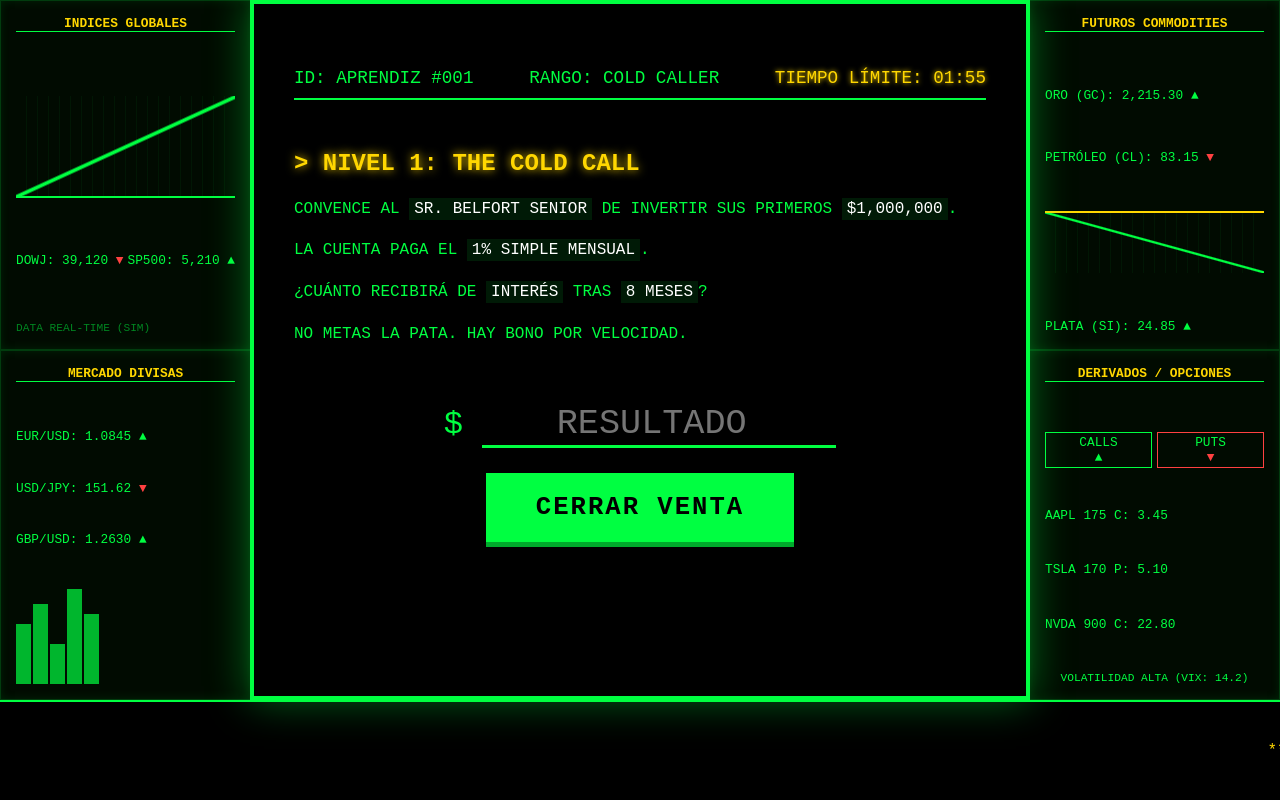
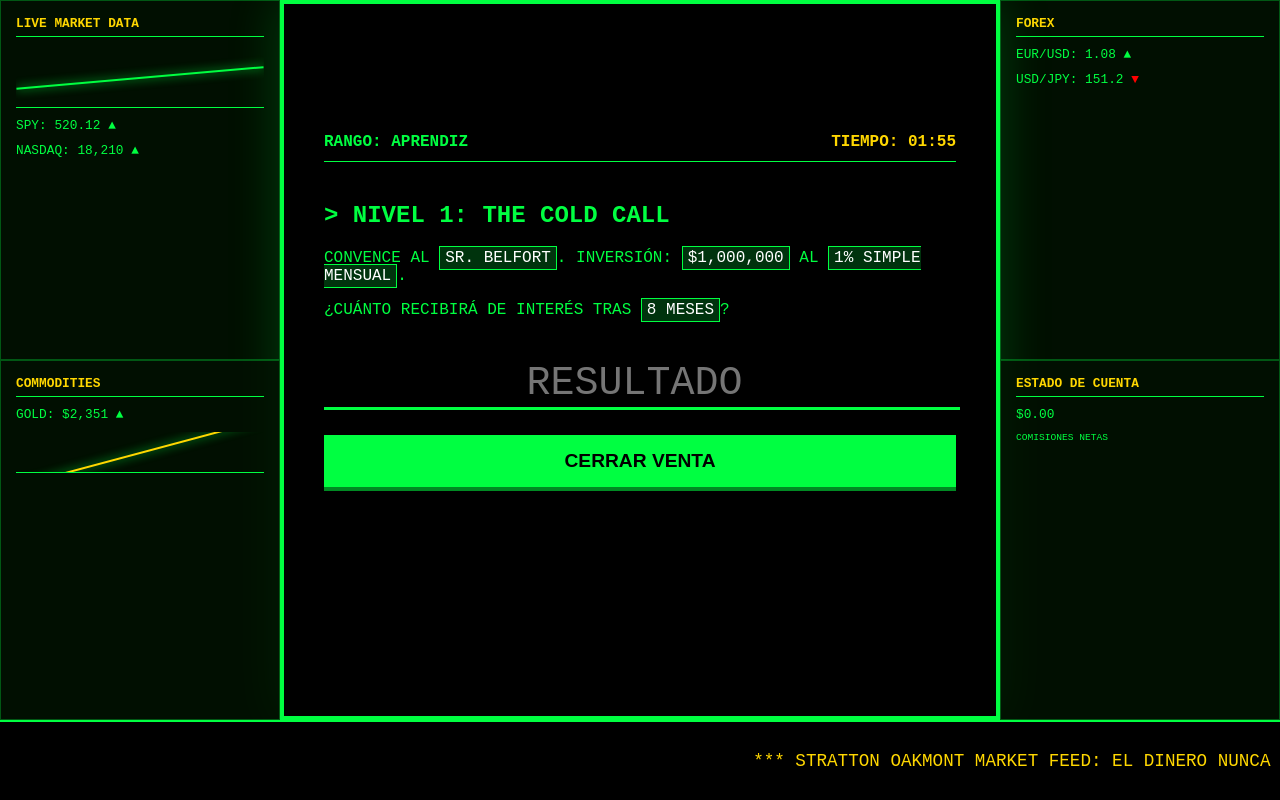
Before and after one commit to ssolanog69/junior-broker-game, a plain HTML site: page index.html in a window 1280 px wide. Drawn offline with Linux system fonts and the light colour scheme.

Commit message:
Update index.html

```diff
--- a/index.html
+++ b/index.html
@@ -2,257 +2,176 @@
 <html lang="es">
 <head>
     <meta charset="UTF-8">
-    <meta name="viewport" content="width=device-width, initial-scale=1.0">
     <title>Stratton Oakmont Jr. - Estación de Trading</title>
     <style>
-        /* --- ESTILOS DE LA ATMÓSFERA --- */
         :root {
-            --green: #00ff41; /* Verde CRT */
-            --gold: #ffd700; /* Dorado */
-            --bg: #030303;    /* Fondo casi negro */
-            --panel-bg: rgba(0, 20, 0, 0.5); /* Fondo paneles */
-            --font: 'Courier New', Courier, monospace;
+            --green: #00ff41; --gold: #ffd700; --bg: #030303;
+            --panel-bg: rgba(0, 20, 0, 0.7); --font: 'Courier New', monospace;
         }
 
         body {
-            background-color: var(--bg);
-            color: var(--green);
-            font-family: var(--font);
-            margin: 0;
-            height: 100vh;
-            display: grid;
-            /* Definimos la rejilla de 3x3: Paneles laterales y Centro */
-            grid-template-columns: 250px 1fr 250px;
-            grid-template-rows: 1fr 1fr 100px; /* Paneles altos, terminal central, pie */
-            text-transform: uppercase;
-            overflow: hidden; /* Sin scrolls */
+            background-color: var(--bg); color: var(--green); font-family: var(--font);
+            margin: 0; height: 100vh; display: grid;
+            grid-template-columns: 280px 1fr 280px; grid-template-rows: 1fr 1fr 80px;
+            text-transform: uppercase; overflow: hidden;
         }
 
-        /* --- ESTILOS COMUNES DE PANELES --- */
+        /* PANELES LATERALES */
         .panel {
-            background: var(--panel-bg);
-            border: 1px solid rgba(0, 255, 65, 0.2);
-            padding: 15px;
-            display: flex;
-            flex-direction: column;
-            justify-content: space-between;
-            font-size: 0.8rem;
-            box-shadow: inset 0 0 10px rgba(0, 255, 65, 0.1);
+            background: var(--panel-bg); border: 1px solid rgba(0, 255, 65, 0.3);
+            padding: 15px; display: flex; flex-direction: column; gap: 10px; font-size: 0.8rem;
+        }
+        .panel-title { color: var(--gold); border-bottom: 1px solid var(--green); padding-bottom: 5px; font-weight: bold; }
+        .chart-container { height: 60px; border-bottom: 1px solid var(--green); position: relative; overflow: hidden; }
+        .line { width: 100%; height: 2px; background: var(--green); position: absolute; top: 50%; transform: rotate(-5deg); box-shadow: 0 0 10px var(--green); }
+
+        /* TERMINAL CENTRAL */
+        #main-terminal {
+            grid-column: 2; grid-row: 1 / 3; border: 4px solid var(--green);
+            padding: 40px; background: rgba(0,0,0,0.95); box-shadow: 0 0 50px rgba(0, 255, 65, 0.2);
+            display: flex; flex-direction: column; justify-content: center;
         }
 
-        .panel-header {
-            border-bottom: 1px solid var(--green);
-            color: var(--gold);
-            font-weight: bold;
-            margin-bottom: 10px;
-            text-align: center;
+        .status-bar { display: flex; justify-content: space-between; margin-bottom: 20px; font-weight: bold; border-bottom: 1px solid var(--green); padding-bottom: 10px; }
+        .highlight { color: #fff; background: rgba(0, 255, 65, 0.2); padding: 2px 5px; border: 1px solid var(--green); }
+
+        /* INTERFAZ DE JUEGO */
+        .game-content { display: none; }
+        .active { display: block; }
+
+        input {
+            background: transparent; border: none; border-bottom: 3px solid var(--green);
+            color: var(--gold); font-family: var(--font); font-size: 2.5rem;
+            width: 100%; text-align: center; outline: none; margin: 25px 0;
         }
 
-        /* --- SIMULACIÓN DE GRÁFICOS (CSS PURO) --- */
-        .chart-line {
-            width: 100%;
-            height: 100px;
-            background: repeating-linear-gradient(90deg, transparent, transparent 10px, rgba(0,255,65,0.05) 10px, rgba(0,255,65,0.05) 11px),
-                        linear-gradient(to bottom right, transparent 49%, var(--green) 50%, var(--green) 51%, transparent 52%);
-            border-bottom: 2px solid var(--green);
+        button {
+            background: var(--green); color: black; border: none; padding: 15px 30px;
+            font-size: 1.2rem; font-weight: bold; cursor: pointer; transition: 0.3s;
+            box-shadow: 0 4px 0 #008a23; width: 100%;
         }
+        button:hover { background: var(--gold); box-shadow: 0 4px 0 #bfa300; }
+        button:active { transform: translateY(3px); box-shadow: 0 1px 0 #bfa300; }
 
-        .chart-bars {
-            display: flex;
-            align-items: flex-end;
-            gap: 2px;
-            height: 100px;
+        #ticker {
+            grid-column: 1 / 4; grid-row: 3; background: #000; border-top: 2px solid var(--green);
+            display: flex; align-items: center; white-space: nowrap; overflow: hidden;
+            color: var(--gold); font-size: 1.1rem;
         }
-        .bar { width: 15px; background: var(--green); opacity: 0.7; }
+        .ticker-move { animation: move 30s linear infinite; }
+        @keyframes move { from { transform: translateX(100%); } to { transform: translateX(-100%); } }
 
-        /* --- TERMINAL CENTRAL (EL JUEGO) --- */
-        #main-terminal {
-            grid-column: 2; /* Ocupa la columna central */
-            grid-row: 1 / 3; /* Ocupa las dos filas de arriba */
-            border: 4px solid var(--green);
-            padding: 40px;
-            box-shadow: 0 0 40px rgba(0, 255, 65, 0.4);
-            display: flex;
-            flex-direction: column;
-            justify-content: center;
-            background: rgba(0, 0, 0, 0.9);
-            z-index: 10;
-        }
-
-        .terminal-header {
-            display: flex;
-            justify-content: space-between;
-            border-bottom: 2px solid var(--green);
-            margin-bottom: 30px;
-            padding-bottom: 10px;
-            font-size: 1.1rem;
-        }
-
-        .timer { color: var(--gold); text-shadow: 0 0 5px var(--gold); }
-
-        .briefing h2 { color: var(--gold); text-shadow: 0 0 10px var(--gold); }
-        .briefing p { line-height: 1.6; }
-        .highlight { color: #fff; background-color: rgba(0, 255, 65, 0.1); padding: 2px 5px; }
-
-        .action-zone { margin-top: 40px; text-align: center; }
-        .input-group { font-size: 2rem; margin-bottom: 25px; }
-
-        input {
-            background: transparent; border: none;
-            border-bottom: 3px solid var(--green);
-            color: var(--gold); font-family: var(--font);
-            font-size: 2.2rem; width: 350px;
-            outline: none; text-align: center;
-        }
-
-        button#btnVenta {
-            background-color: var(--green); color: black;
-            border: none; padding: 20px 50px;
-            cursor: pointer; font-weight: bold;
-            font-family: var(--font); font-size: 1.6rem;
-            letter-spacing: 2px; transition: all 0.2s;
-            box-shadow: 0 5px 0 #00aa2c;
-        }
-        button#btnVenta:hover { background-color: var(--gold); box-shadow: 0 5px 0 #bfa300; }
-        button#btnVenta:active { transform: translateY(3px); box-shadow: 0 2px 0 #bfa300; }
-
-        #feedback { margin-top: 30px; font-size: 1.4rem; text-align: center; min-height: 60px; }
-        .success-msg { color: var(--gold); text-shadow: 0 0 10px var(--gold); }
-        .error-msg { color: #ff4141; text-shadow: 0 0 10px #ff4141; }
-
-        /* --- PANELES LATERALES ESPECÍFICOS --- */
-        #panel-bolsa    { grid-column: 1; grid-row: 1; border-right: none; }
-        #panel-divisas  { grid-column: 1; grid-row: 2; border-right: none; }
-        #panel-futuros  { grid-column: 3; grid-row: 1; border-left: none; }
-        #panel-opciones { grid-column: 3; grid-row: 2; border-left: none; }
-
-        /* --- PIE DE PÁGINA (TICKER) --- */
-        #market-ticker {
-            grid-column: 1 / 4; grid-row: 3;
-            background: #000; border-top: 2px solid var(--green);
-            display: flex; align-items: center;
-            overflow: hidden; white-space: nowrap;
-            color: var(--gold); font-size: 1rem;
-        }
-        .ticker-content { animation: scroll-ticker 30s linear infinite; }
-        @keyframes scroll-ticker {
-            0% { transform: translateX(100%); }
-            100% { transform: translateX(-100%); }
-        }
-
+        .feedback { margin-top: 20px; font-size: 1.2rem; text-align: center; font-weight: bold; min-height: 80px; }
     </style>
 </head>
 <body>
 
-    <div id="panel-bolsa" class="panel">
-        <div class="panel-header">INDICES GLOBALES</div>
-        <div class="chart-line"></div>
-        <div style="display:flex; justify-content:space-between;">
-            <span>DOWJ: 39,120 <span style="color:#ff4141">▼</span></span>
-            <span>SP500: 5,210 <span style="color:var(--green)">▲</span></span>
-        </div>
-        <div style="font-size:0.7rem; color:rgba(0,255,65,0.5)">DATA REAL-TIME (SIM)</div>
+    <div class="panel">
+        <div class="panel-title">LIVE MARKET DATA</div>
+        <div class="chart-container"><div class="line"></div></div>
+        <div>SPY: 520.12 <span style="color:var(--green)">▲</span></div>
+        <div>NASDAQ: 18,210 <span style="color:var(--green)">▲</span></div>
+    </div>
+    <div class="panel">
+        <div class="panel-title">FOREX</div>
+        <div>EUR/USD: 1.08 <span style="color:var(--green)">▲</span></div>
+        <div>USD/JPY: 151.2 <span style="color:red">▼</span></div>
     </div>
 
-    <div id="panel-divisas" class="panel">
-        <div class="panel-header">MERCADO DIVISAS</div>
-        <div>EUR/USD: 1.0845 <span style="color:var(--green)">▲</span></div>
-        <div>USD/JPY: 151.62 <span style="color:#ff4141">▼</span></div>
-        <div>GBP/USD: 1.2630 <span style="color:var(--green)">▲</span></div>
-        <div class="chart-bars">
-            <div class="bar" style="height:60%"></div>
-            <div class="bar" style="height:80%"></div>
-            <div class="bar" style="height:40%"></div>
-            <div class="bar" style="height:95%"></div>
-            <div class="bar" style="height:70%"></div>
+    <div id="main-terminal">
+        <div class="status-bar">
+            <span id="rank-display">RANGO: APRENDIZ</span>
+            <span id="timer" style="color:var(--gold)">TIEMPO: 02:00</span>
+        </div>
+
+        <div id="lvl1" class="game-content active">
+            <h2>> NIVEL 1: THE COLD CALL</h2>
+            <p>CONVENCE AL <span class="highlight">SR. BELFORT</span>. INVERSIÓN: <span class="highlight">$1,000,000</span> AL <span class="highlight">1% SIMPLE MENSUAL</span>.</p>
+            <p>¿CUÁNTO RECIBIRÁ DE INTERÉS TRAS <span class="highlight">8 MESES</span>?</p>
+            <input type="number" id="ans1" placeholder="RESULTADO">
+            <button onclick="checkAnswer(1)">CERRAR VENTA</button>
+            <div id="feed1" class="feedback"></div>
+        </div>
+
+        <div id="lvl2" class="game-content">
+            <h2>> NIVEL 2: EL NEGOCIADOR</h2>
+            <p>PAGARÉ DE <span class="highlight">$2,000,000</span>. VENCE EN <span class="highlight">8 MESES</span>.</p>
+            <p>TASA DE DESCUENTO: <span class="highlight">15% ANUAL</span>.</p>
+            <p>¿VALOR EFECTIVO HOY (DESCUENTO RACIONAL)?</p>
+            <input type="number" id="ans2" placeholder="0.00">
+            <button onclick="checkAnswer(2)">LIQUIDAR PAGARÉ</button>
+            <div id="feed2" class="feedback"></div>
         </div>
     </div>
 
-    <div id="main-terminal">
-        <div class="terminal-header">
-            <span>ID: APRENDIZ #001</span>
-            <span>RANGO: COLD CALLER</span>
-            <span id="timer" class="timer">TIEMPO LÍMITE: 02:00</span>
-        </div>
-
-        <div class="briefing">
-            <h2>> NIVEL 1: THE COLD CALL</h2>
-            <p>CONVENCE AL <span class="highlight">SR. BELFORT SENIOR</span> DE INVERTIR SUS PRIMEROS <span class="highlight">$1,000,000</span>.</p>
-            <p>LA CUENTA PAGA EL <span class="highlight">1% SIMPLE MENSUAL</span>.</p>
-            <p>¿CUÁNTO RECIBIRÁ DE <span class="highlight">INTERÉS</span> TRAS <span class="highlight">8 MESES</span>?</p>
-            <p>NO METAS LA PATA. HAY BONO POR VELOCIDAD.</p>
-        </div>
-
-        <div class="action-zone">
-            <div class="input-group">
-                <span>$</span>
-                <input type="number" id="answer" placeholder="RESULTADO" autocomplete="off">
-            </div>
-            <button id="btnVenta">CERRAR VENTA</button>
-        </div>
-
-        <div id="feedback"></div>
+    <div class="panel">
+        <div class="panel-title">COMMODITIES</div>
+        <div>GOLD: $2,351 <span style="color:var(--green)">▲</span></div>
+        <div class="chart-container" style="height:40px;"><div class="line" style="transform: rotate(-15deg); background:var(--gold);"></div></div>
+    </div>
+    <div class="panel">
+        <div class="panel-title">ESTADO DE CUENTA</div>
+        <div id="comisiones">$0.00</div>
+        <div style="font-size: 0.6rem;">COMISIONES NETAS</div>
     </div>
 
-    <div id="panel-futuros" class="panel">
-        <div class="panel-header">FUTUROS COMMODITIES</div>
-        <div>ORO (GC): 2,215.30 <span style="color:var(--green)">▲</span></div>
-        <div>PETRÓLEO (CL): 83.15 <span style="color:#ff4141">▼</span></div>
-        <div class="chart-line" style="height:60px; border-color:var(--gold); transform: scaleY(-1);"></div>
-        <div>PLATA (SI): 24.85 <span style="color:var(--green)">▲</span></div>
-    </div>
-
-    <div id="panel-opciones" class="panel">
-        <div class="panel-header">DERIVADOS / OPCIONES</div>
-        <div style="display:flex; gap:5px;">
-            <div style="flex:1; border:1px solid var(--green); padding:2px; text-align:center;">CALLS<br><span style="color:var(--green)">▲</span></div>
-            <div style="flex:1; border:1px solid #ff4141; padding:2px; text-align:center;">PUTS<br><span style="color:#ff4141">▼</span></div>
-        </div>
-        <div>AAPL 175 C: 3.45</div>
-        <div>TSLA 170 P: 5.10</div>
-        <div>NVDA 900 C: 22.80</div>
-        <div style="font-size:0.7rem; text-align:center;">VOLATILIDAD ALTA (VIX: 14.2)</div>
-    </div>
-
-    <div id="market-ticker">
-        <div class="ticker-content">
-            *** STRATTON OAKMONT MARKET FEED *** BTC/USD: 66,400 ▲ (+2.1%) *** TSLA: 168.30 ▼ (-1.5%) *** NVDA: 895.00 ▲ (+3.2%) *** MSFT: 420.10 ▲ (+0.8%) *** AMZN: 185.20 ▲ (+1.1%) *** CERRAR VENTAS AHORA ***
+    <div id="ticker">
+        <div class="ticker-move">
+            *** STRATTON OAKMONT MARKET FEED: EL DINERO NUNCA DUERME *** CUIDADO CON LA SEC *** NO SEAS UN PERDEDOR ***
         </div>
     </div>
 
     <script>
-        // --- LÓGICA DEL JUEGO (MANTENIDA Y REFORZADA) ---
-        let timeLeft = 120; // 2 minutos
-        const timerDisplay = document.getElementById('timer');
-        const btnVenta = document.getElementById('btnVenta');
-        const answerInput = document.getElementById('answer');
-        const feedbackDisplay = document.getElementById('feedback');
+        const errores = [
+            "¡MALDITA SEA, NOVATO! ¡MI ABUELA CALCULA MEJOR QUE TÚ!",
+            "¿ESTÁS INTENTANDO ROBARME? ¡ESE CÁLCULO ES BASURA!",
+            "¡ERROR! ¡LA SEC ACABA DE ENTRAR POR LA PUERTA POR TU CULPA!",
+            "¡EQUIVOCADO! ¡VUELVE A LA ESCUELA O VETE A LIMPIAR BAÑOS!",
+            "¡ESTÁS DESPEDIDO! ...BUENO, TE DOY OTRA OPORTUNIDAD, ¡PERO HAZLO BIEN!"
+        ];
 
-        // Cronómetro
-        const countdown = setInterval(() => {
-            timeLeft--;
-            let mins = Math.floor(timeLeft / 60);
-            let secs = timeLeft % 60;
-            timerDisplay.innerText = `TIEMPO LÍMITE: 0${mins}:${secs < 10 ? '0' : ''}${secs}`;
-            if (timeLeft <= 30) { timerDisplay.style.color = "#ff4141"; } // Alerta
-            if (timeLeft <= 0) { clearInterval(countdown); timerDisplay.innerText = "¡BONO PERDIDO!"; }
+        let timeLeft = 120;
+        const timerObj = setInterval(() => {
+            if(timeLeft > 0) {
+                timeLeft--;
+                let m = Math.floor(timeLeft/60), s = timeLeft%60;
+                document.getElementById('timer').innerText = `TIEMPO: 0${m}:${s<10?'0':''}${s}`;
+            }
         }, 1000);
 
-        // Validación
-        btnVenta.onclick = function() {
-            if (answerInput.value === "80000") {
-                clearInterval(countdown);
-                let msg = "¡BOOM! ¡TRATO CERRADO! $80,000 EN COMISIONES.";
-                if (timeLeft > 0) msg += " GANASTE EL 'TELÉFONO DE BRONCE'.";
-                feedbackDisplay.innerHTML = `<span class="success-msg">${msg}</span><br><button style="background:transparent; border:1px solid var(--gold); color:var(--gold); padding:10px; margin-top:10px; cursor:pointer;" onclick="alert('Próximamente Nivel 2')">SIGUIENTE NIVEL</button>`;
-                answerInput.disabled = true; btnVenta.disabled = true; btnVenta.style.opacity = "0.5";
+        function checkAnswer(lvl) {
+            const feedback = document.getElementById('feed' + lvl);
+            const val = document.getElementById('ans' + lvl).value;
+            let isCorrect = false;
+
+            if (lvl === 1 && val === "80000") isCorrect = true;
+            if (lvl === 2 && Math.abs(parseFloat(val) - 1818181.82) < 1) isCorrect = true;
+
+            if (isCorrect) {
+                feedback.innerHTML = `<span style="color:var(--gold)">¡BOOM! ¡ASÍ SE HACE, TIBURÓN! TRATO CERRADO.</span><br>` +
+                                     `<button onclick="nextLevel(${lvl})" style="margin-top:10px;">AVANZAR AL SIGUIENTE OBJETIVO</button>`;
+                document.getElementById('main-terminal').style.borderColor = "var(--gold)";
             } else {
-                feedbackDisplay.innerHTML = `<span class="error-msg">¡MALDITA SEA, NOVATO! ESE CÁLCULO ESTÁ MAL.<br>REVISA TUS NÚMEROS O PERDEMOS EL TRATO.</span>`;
+                const randomError = errores[Math.floor(Math.random() * errores.length)];
+                feedback.innerHTML = `<span style="color:red">${randomError}</span>`;
+                document.getElementById('main-terminal').style.borderColor = "red";
+                setTimeout(() => document.getElementById('main-terminal').style.borderColor = "var(--green)", 500);
             }
-        };
+        }
 
-        // Enter para enviar
-        answerInput.addEventListener("keypress", (e) => { if (e.key === "Enter") btnVenta.click(); });
+        function nextLevel(currentLvl) {
+            document.getElementById('lvl' + currentLvl).classList.remove('active');
+            const next = currentLvl + 1;
+            const nextLvlElem = document.getElementById('lvl' + next);
+
+            if (nextLvlElem) {
+                nextLvlElem.classList.add('active');
+                document.getElementById('rank-display').innerText = "RANGO: BROKER SENIOR";
+                timeLeft = 120; // Reset tiempo
+            } else {
+                alert("¡HAS CONQUISTADO EL PARQUÉ POR HOY!");
+            }
+        }
     </script>
 </body>
 </html>
```
